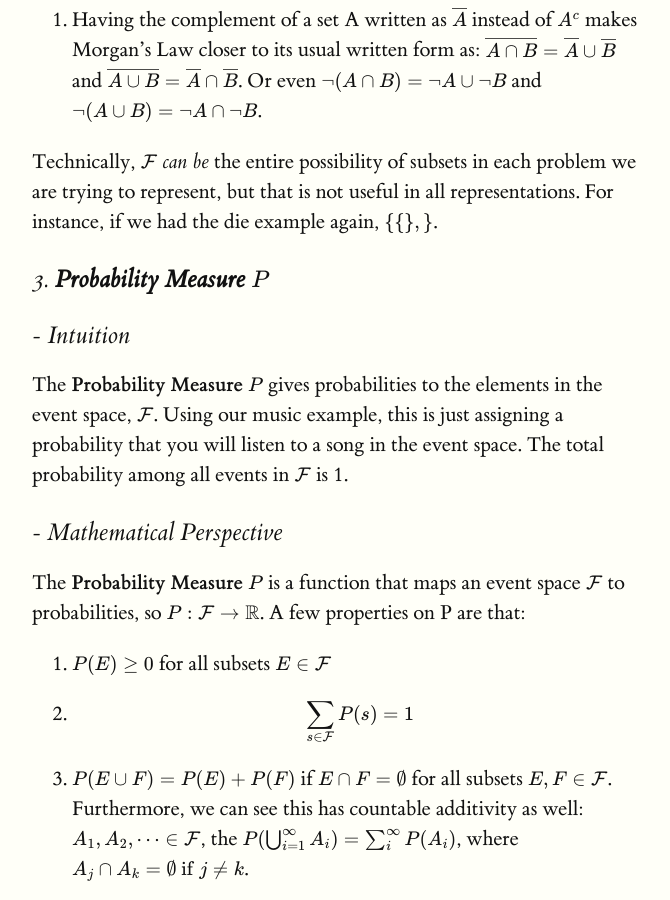
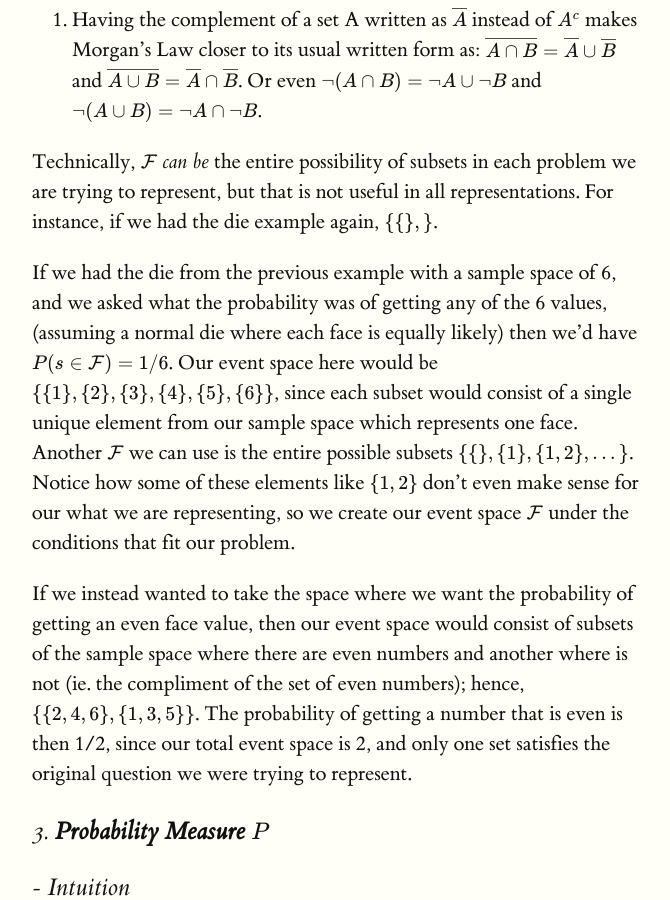
Before and after one commit to luisgc2116/luis_notes, a Jekyll site: the page built from published_notes/fundamental/intro_prob_spaces/index.md, in a window 1280 px wide and 900 px high, scrolled down 2425 px. Shown: the whole window, without its empty margins (128-798 px from the left). Built offline with Jekyll 4.4.1, drawn with Linux system fonts in a browser that asks for light colours; formulas are drawn with MathJax 3.

Commit message:
Update index.md

```diff
--- a/published_notes/fundamental/intro_prob_spaces/index.md
+++ b/published_notes/fundamental/intro_prob_spaces/index.md
@@ -38,6 +38,11 @@ Note:
 
 Technically, $$\mathcal{F}$$ *can be* the entire possibility of subsets in each problem we are trying to represent, but that is not useful in all representations. For instance, if we had the die example again,  $$\{ \{ \}, \}$$.
 
+If we had the die from the previous example with a sample space of 6, and we asked what the probability was of getting any of the 6 values, (assuming a normal die where each face is equally likely) then we'd have $$P(s \in \mathcal{F})=1/6$$. Our event space here would be $$\{\{1\},\{2\},\{3\},\{4\},\{5\},\{6\}\}$$, since each subset would consist of a single unique element from our sample space which represents one face. Another $$\mathcal{F}$$ we can use is the entire possible subsets $$\{\{\},\{1\}, \{1,2\}, ...\}$$. Notice how some of these elements like $$\{1,2\}$$ don't even make sense for our what we are representing, so we create our event space $$\mathcal{F}$$ under the conditions that fit our problem.
+
+If we instead wanted to take the space where we want the probability of getting an even face value, then our event space would consist of subsets of the sample space where there are even numbers and another where is not
+(ie. the compliment of the set of even numbers); hence, $$\{\{2,4,6\},\{1,3,5\}\}$$. The probability of getting a number that is even is then 1/2, since our total event space is 2, and only one set satisfies the original question we were trying to represent.
+
 
 
 ### 3. **Probability Measure** $$P$$
```
